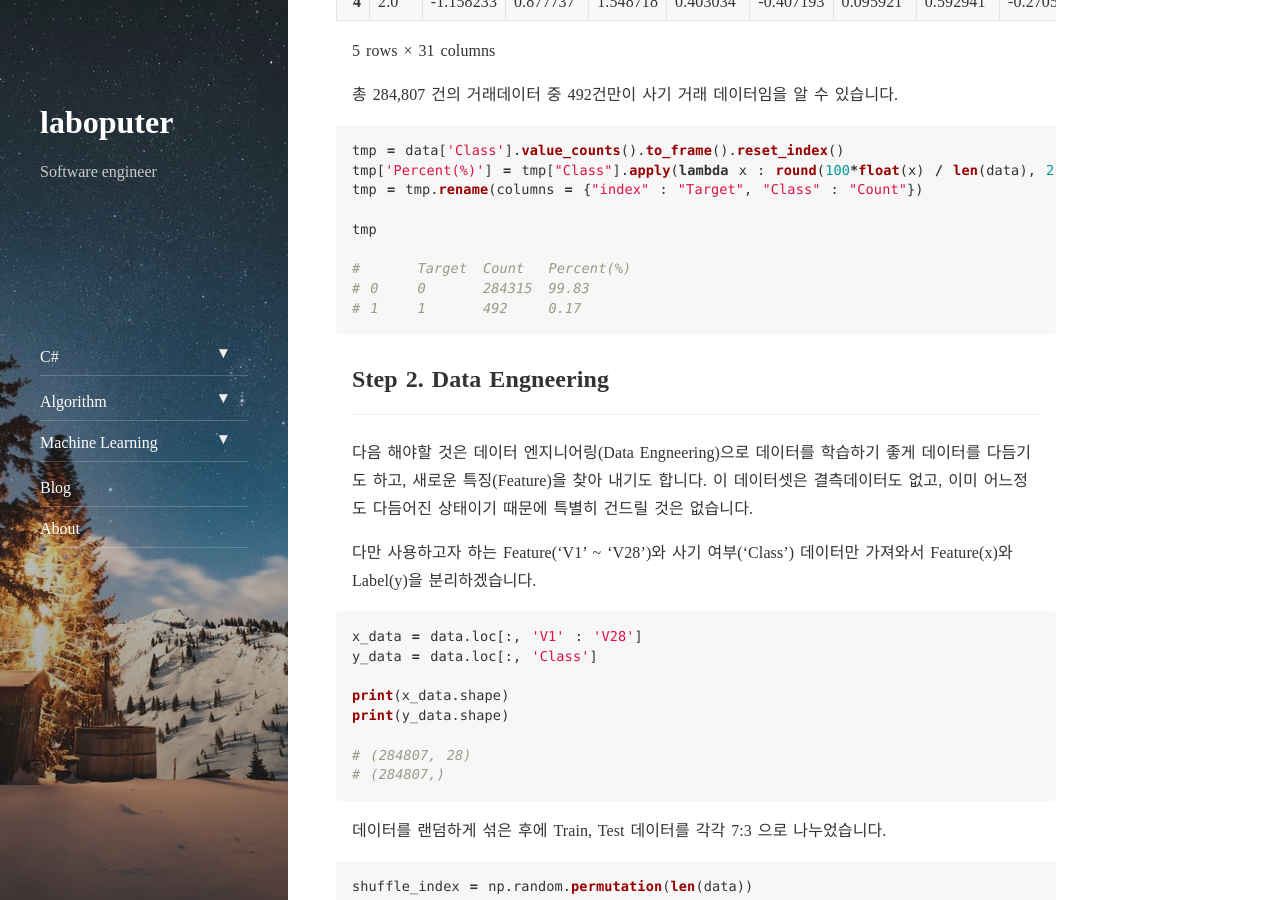
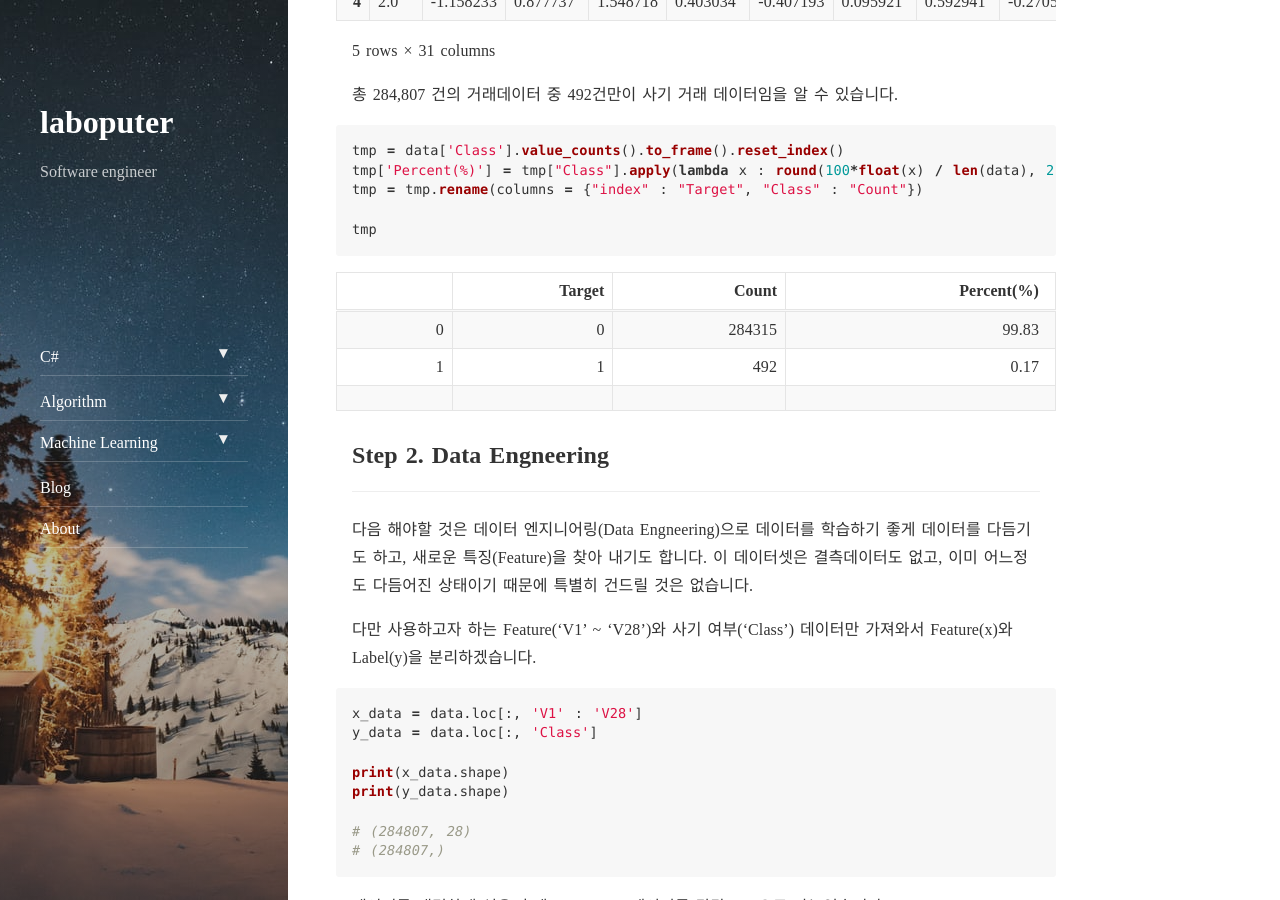
Before and after one commit to Laboputer/Laboputer.github.io, a Jekyll site: the page built from _posts/ml-kaggle/2020-05-29-creditcardfraud.md, in a window 1280 px wide and 900 px high, scrolled down 3048 px. Built offline with Jekyll 4.4.1, drawn with Linux system fonts in a browser that asks for light colours; nearby versions of some CDN libraries; comment, search, counter and statistics services are not loaded; some of the changed text lies outside the part shown.

Commit message:
update post:creditcardfraud

````diff
--- a/_posts/ml-kaggle/2020-05-29-creditcardfraud.md
+++ b/_posts/ml-kaggle/2020-05-29-creditcardfraud.md
@@ -253,11 +253,13 @@ tmp['Percent(%)'] = tmp["Class"].apply(lambda x : round(100*float(x) / len(data)
 tmp = tmp.rename(columns = {"index" : "Target", "Class" : "Count"})
 
 tmp
+```
 
-# 	Target	Count	Percent(%)
-# 0	0	284315	99.83
-# 1	1	492	0.17
-```
+| |Target|Count|Percent(%)|
+|---:|---:|---:|---:|
+|0|0|284315|99.83|
+|1|1|492|0.17|
+|<img width=20/>|<img width=20/>|<img width=50/>|<img width=50/>|
 
 ## Step 2. Data Engneering
 ---
@@ -312,6 +314,12 @@
 # 0 (non-fraud)	199022	85293
 # 1 (fraud)	342	150
 ```
+
+| |train|test|
+|---:|---:|---:|
+|0 (non-fraud)|199022|85293|
+|1 (fraud)|342|150|
+|<img width=100/>|<img width=50/>|<img width=50/>|
 
 ## Step 3. Modeling
 ---
````
